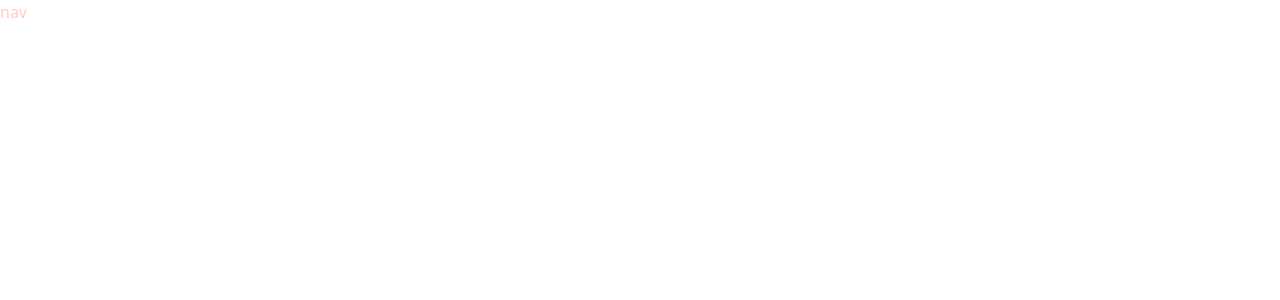
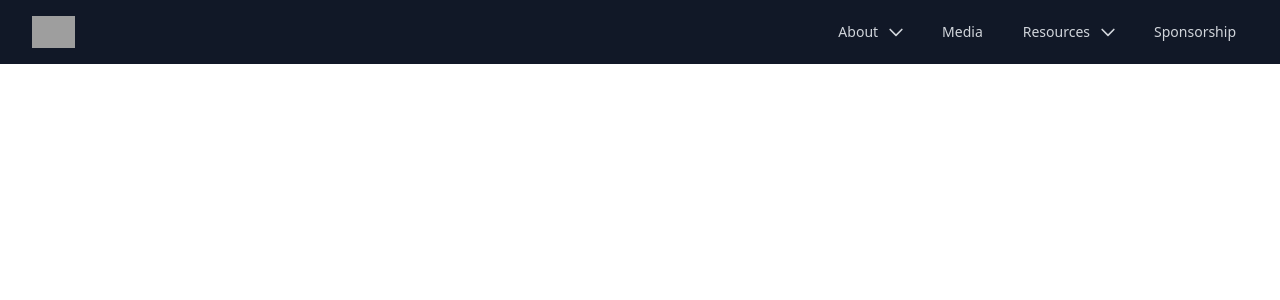
Before and after one commit to kaelemc/lcrobotics-site, a React (Create React App) app: page / in a window 1280 px wide. Shown: the top 300 px of the page. Built offline with nearby package versions, Linux system fonts and the light colour scheme; grey boxes are pictures that could not be loaded.

Commit message:
create navbar and dropdowns (dynamic)

```diff
--- a/src/components/Navbar.js
+++ b/src/components/Navbar.js
@@ -1,11 +1,131 @@
-import React from 'react'
+import logo from "../media/images/logo-2915-white.png";
+import { Disclosure, Menu, Transition } from "@headlessui/react";
+import { ChevronDownIcon, MenuIcon, XIcon } from "@heroicons/react/outline";
+
+const navigation = [
+  {
+    name: "About",
+    href: "#",
+    current: false,
+    isMenu: true,
+    childItems: [
+      {name: "AboutDrop1", href: "#"},
+      {name: "AboutDrop2", href: "#"},
+      {name: "AboutDrop3", href: "#"}
+    ],
+  },
+  { name: "Media", href: "#", current: false, isMenu: false },
+  {
+    name: "Resources",
+    href: "#",
+    current: false,
+    isMenu: true,
+    childItems: [
+      {name: "MediaDrop1", href: "#"},
+      {name: "MediaDrop2", href: "#"},
+      {name: "MediaDrop3", href: "#"}
+    ],
+  },
+  { name: "Sponsorship", href: "#", current: false, isMenu: false },
+];
+
+function classNames(...classes) {
+  return classes.filter(Boolean).join(" ");
+}
 
 const Navbar = () => {
-    return (
-        <div>
-            <h1 className="text-red-200">nav</h1>
-        </div>
-    )
-}
+  return (
+    <Disclosure as="nav" className="bg-gray-900">
+      {({ open }) => (
+        <>
+          <div className="max-w-7xl mx-auto px-2 sm:px-6 lg:px-8">
+            <div className="relative flex items-center justify-between h-16">
+              <div className="absolute inset-y-0 right-0 flex items-center sm:hidden">
+                {/* Mobile menu button*/}
+                <Disclosure.Button className="inline-flex items-center justify-center p-2 rounded-md text-gray-400 hover:text-white hover:bg-gray-700 focus:outline-none focus:ring-2 focus:ring-inset focus:ring-white">
+                  <span className="sr-only">Open main menu</span>
+                  {open ? (
+                    <XIcon className="block h-6 w-6" aria-hidden="true" />
+                  ) : (
+                    <MenuIcon className="block h-6 w-6" aria-hidden="true" />
+                  )}
+                </Disclosure.Button>
+              </div>
+              <div className="flex-1 flex items-center justify-center sm:items-stretch sm:justify-between">
+                <div className="flex-shrink-0 flex items-center">
+                  <img className="block h-8 w-auto" src={logo} alt="Workflow" />
+                </div>
+                <div className="hidden sm:block sm:ml-6">
+                  <div className="flex space-x-4">
+                    {navigation.map((item) => {
+                      if (item.isMenu == true) {
+                          return (
+                        <Menu as="div" className="relative inline-block text-left">
+                          <Menu.Button className="inline-flex justify-center text-gray-300 hover:bg-gray-700 hover:text-white px-3 py-2 rounded-md text-sm font-medium">
+                            {item.name}
+                            <ChevronDownIcon
+                              className="w-5 h-5 ml-2 -mr-1 text-violet-200 hover:text-violet-100"
+                              aria-hidden="true"
+                            />
+                          </Menu.Button>
+                          <Menu.Items className="absolute right-0 w-56 mt-2 origin-top-right bg-white divide-y divide-gray-100 rounded-md shadow-lg ring-1 ring-black ring-opacity-5 focus:outline-none">
+                            <div className="px-1 py-1 ">
+                              {item.childItems.map((cItem) =>
+                                <Menu.Item>
+                                <a href={cItem.href} className="group flex rounded-md items-center w-full px-2 py-2 text-sm hover:bg-gray-900 hover:text-white">
+                                    {cItem.name}
+                                </a>
+                                </Menu.Item>
+                              )}
+                            </div>
+                          </Menu.Items>
+                        </Menu>
+                          )
+                      }
+                      else {
+                          return (
+                        <a key={item.name} href={item.href} className={classNames(
+                            item.current
+                                ? "outline-solidwhite text-white"
+                                : "text-gray-300 hover:bg-gray-700 hover:text-white",
+                            "px-3 py-2 rounded-md text-sm font-medium"
+                            )}
+                            aria-current={item.current ? "page" : undefined}
+                        >
+                            {item.name}
+                        </a>
+                          )
+                      }
+                    })}
+                  </div>
+                </div>
+              </div>
+            </div>
+          </div>
 
-export default Navbar
+          <Disclosure.Panel className="sm:hidden">
+            <div className="px-2 pt-2 pb-3 space-y-1">
+              {navigation.map((item) => (
+                <a
+                  key={item.name}
+                  href={item.href}
+                  className={classNames(
+                    item.current
+                      ? "bg-gray-900 text-white"
+                      : "text-gray-300 hover:bg-gray-700 hover:text-white",
+                    "block px-3 py-2 rounded-md text-base font-medium"
+                  )}
+                  aria-current={item.current ? "page" : undefined}
+                >
+                  {item.name}
+                </a>
+              ))}
+            </div>
+          </Disclosure.Panel>
+        </>
+      )}
+    </Disclosure>
+  );
+};
+
+export default Navbar;
```
